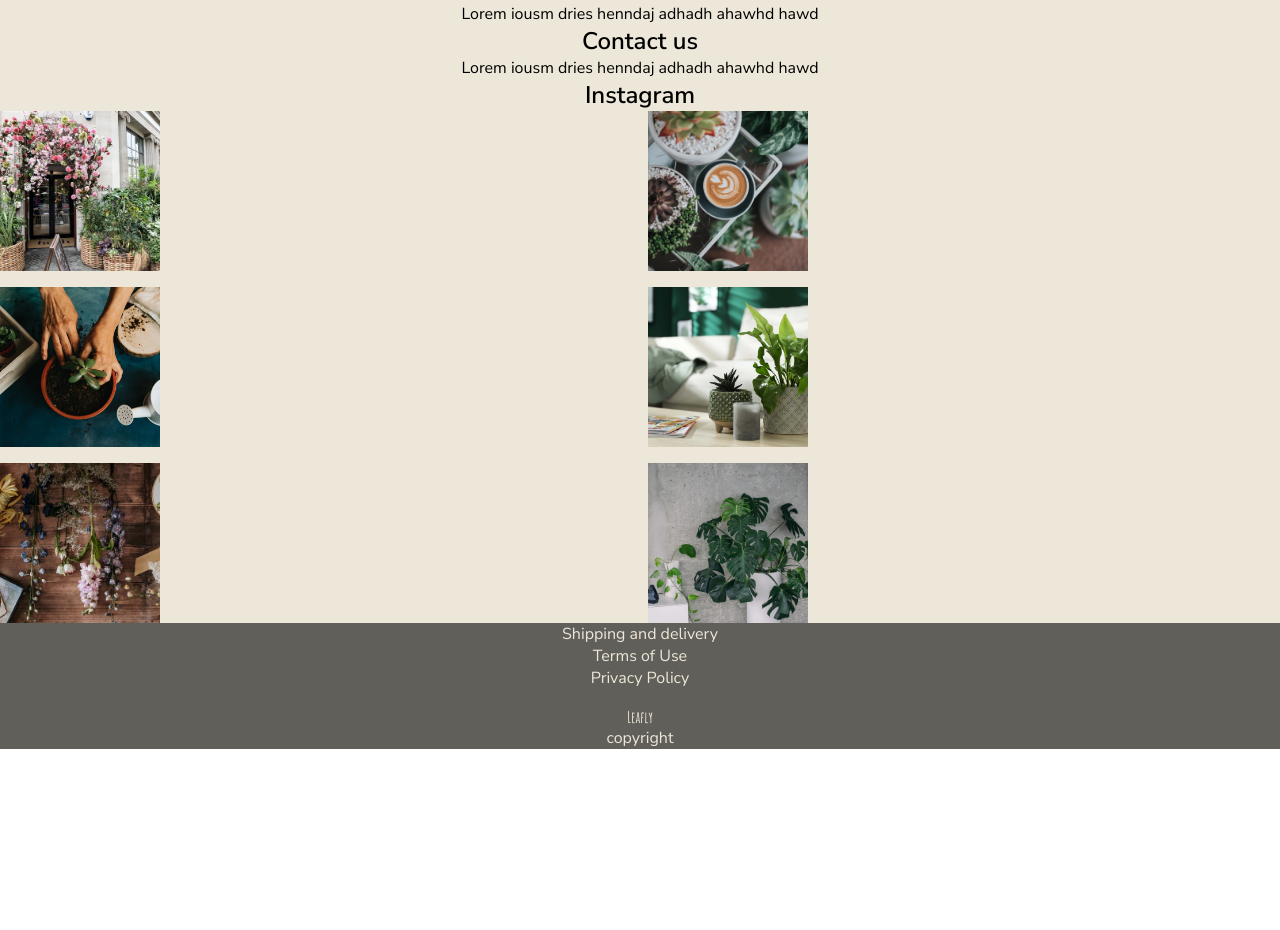
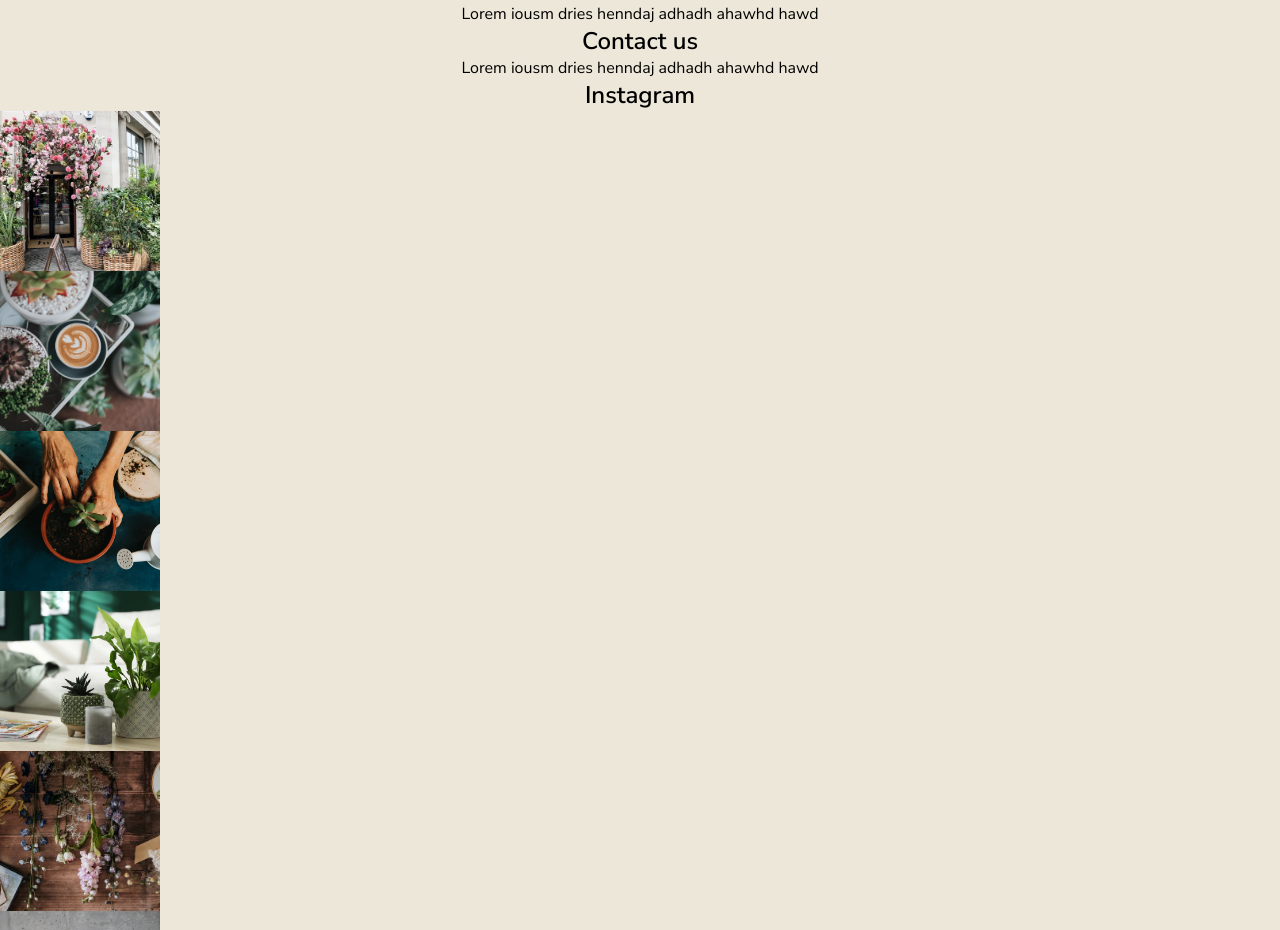
Before and after one commit to NellySP/Landing-Page, a plain HTML site: page index.html in a window 1280 px wide. Shown: the part 7134-8064 px from the top of the page. Before the commit the page ends 7883 px from the top, so only its background shows below. Drawn offline with Linux system fonts and the light colour scheme.

Commit message:
Update index.css

```diff
--- a/index.css
+++ b/index.css
@@ -90,10 +90,16 @@ main {
   background-color: var(--c-primary);
 }
 
-.imgGrid {
+/* .imgGrid {
   display: grid;
   grid-template-columns: repeat(2, 1fr);
   grid-gap: 1rem;
+} */
+
+.imgGrid {
+  display: flex;
+  flex-direction: column;
+  flex-wrap: wrap;
 }
 
 .socialMedia img {
```
